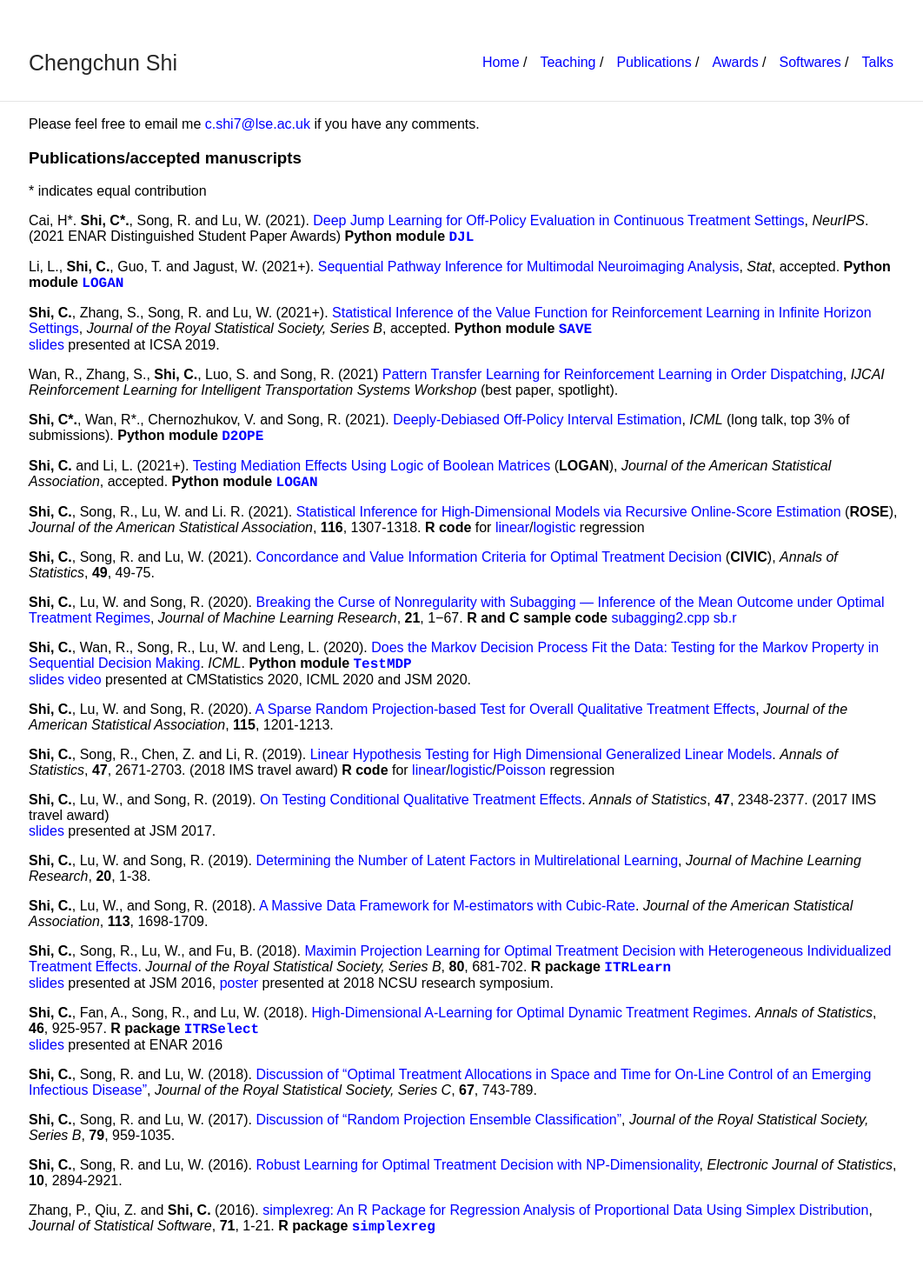
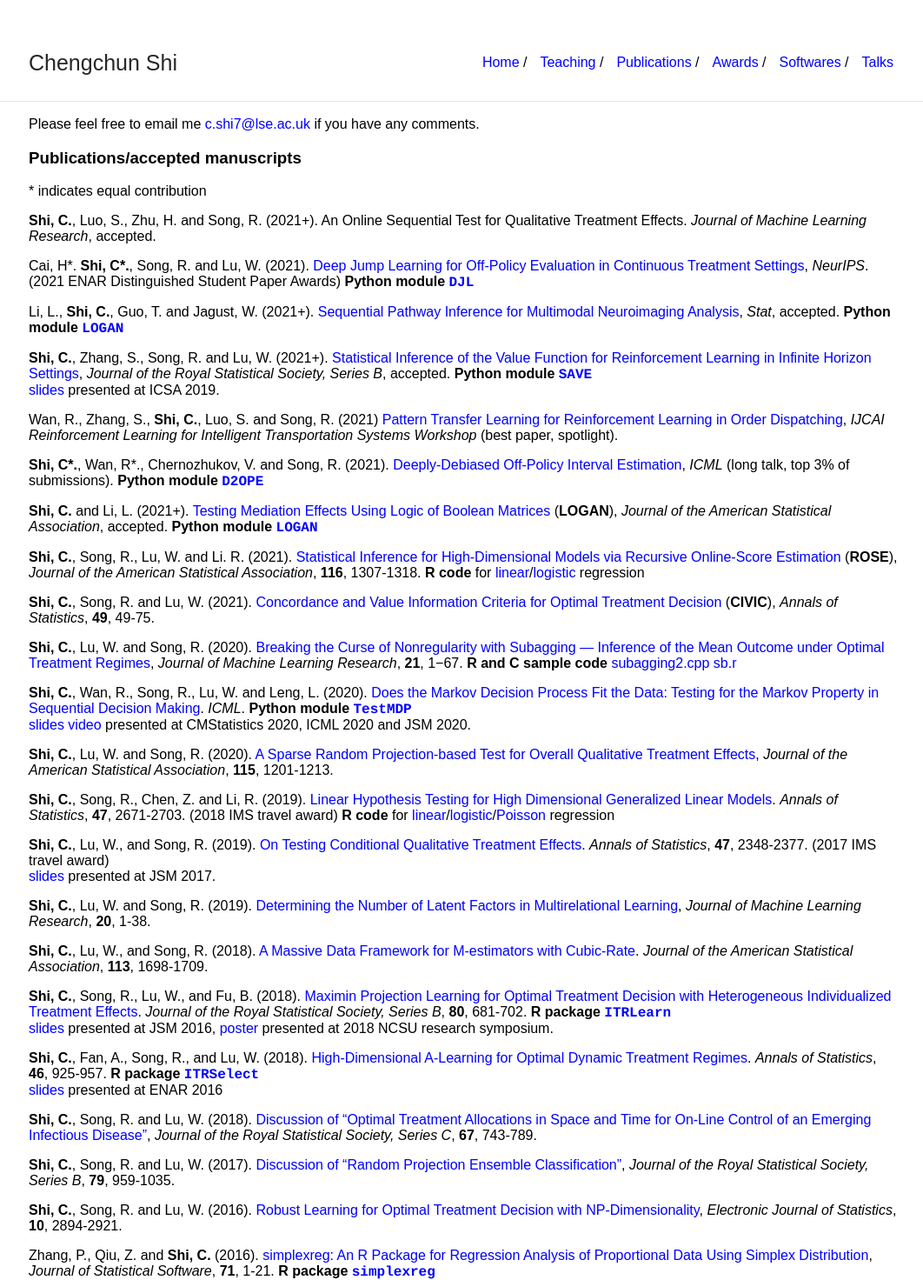
Before and after one commit to callmespring/callmespring.github.io, a Jekyll site: the page built from publication.md, in a window 1280 px wide. Shown: the whole page at 87% size, without its empty margins (107-1169 px from the left). Built offline with Jekyll 4.4.1, drawn with Linux system fonts in a browser that asks for light colours; before the commit the page ends 1420 px from its top, so only the background shows below that.

Commit message:
Update publication.md

```diff
--- a/publication.md
+++ b/publication.md
@@ -10,6 +10,8 @@ Please feel free to email me <c.shi7@lse.ac.uk> if you have any comments.
 ### Publications/accepted manuscripts
 
 \* indicates equal contribution
+
+**Shi, C.**, Luo, S., Zhu, H. and Song, R. (2021+). An Online Sequential Test for Qualitative Treatment Effects. _Journal of Machine Learning Research_, accepted.
 
 Cai, H\*. **Shi, C\*.**, Song, R. and Lu, W. (2021). [Deep Jump Learning for Off-Policy Evaluation in Continuous Treatment Settings](https://arxiv.org/abs/2010.15963), _NeurIPS_. (2021 ENAR Distinguished Student Paper Awards)
 **Python module** [<span style="font-family:courier;">**DJL**</span>](https://github.com/callmespring/DJL)
```
